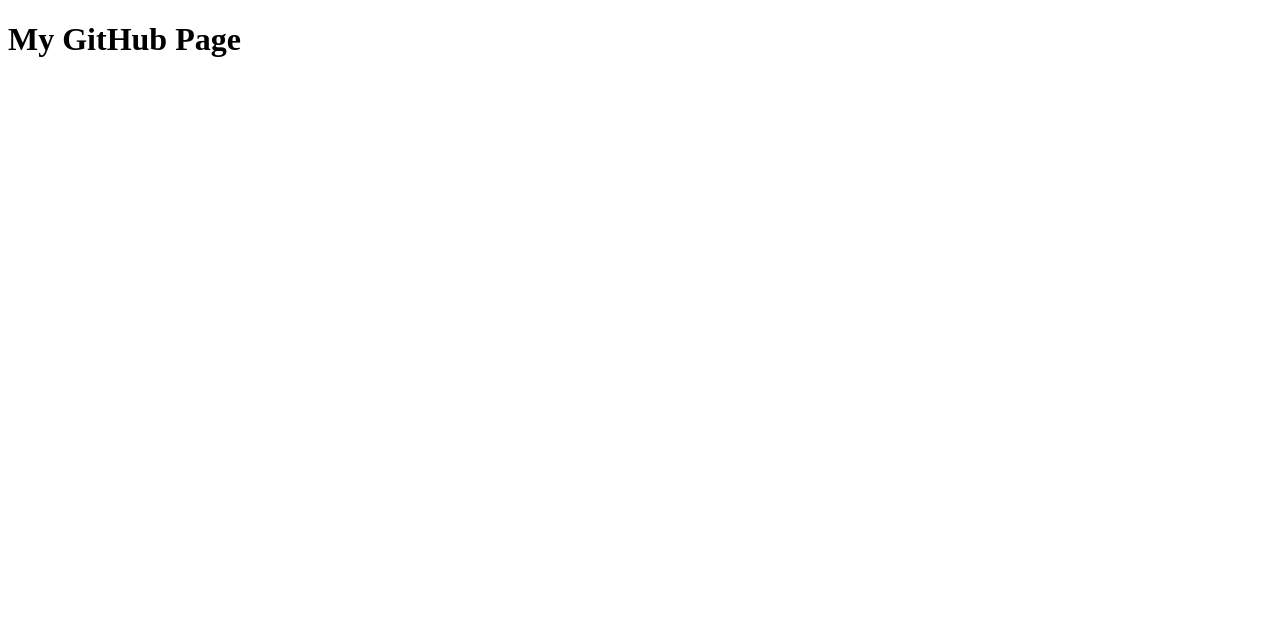
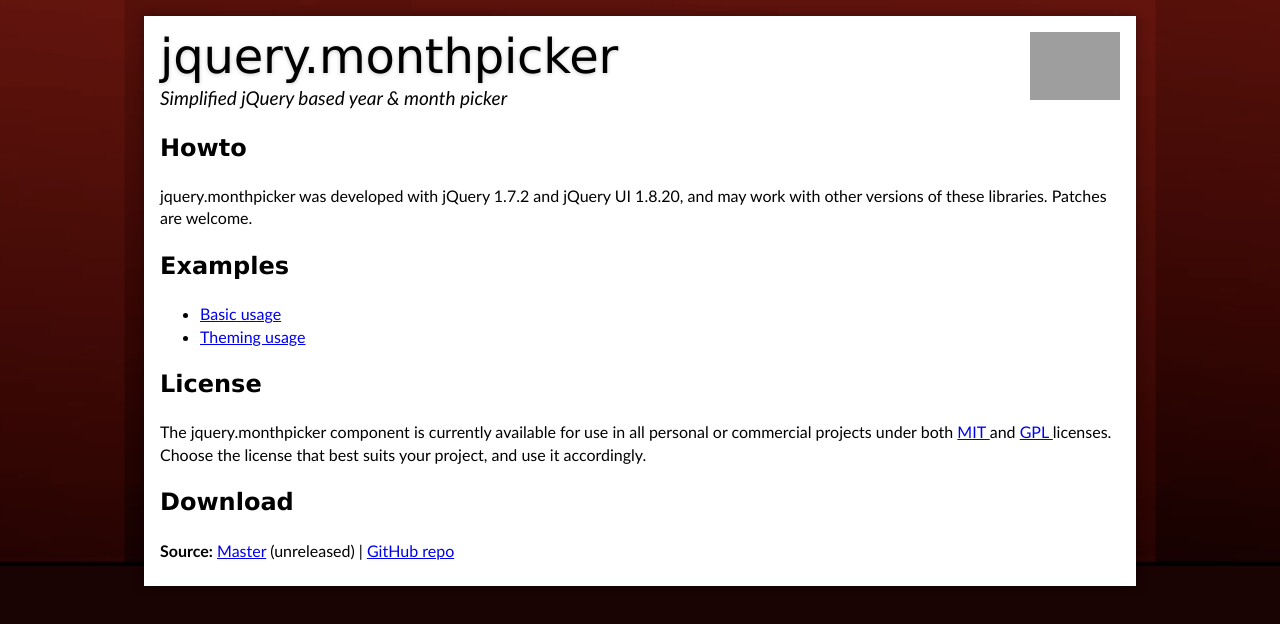
Before and after one commit to sogoltsov/jquery.monthpicker, a plain HTML site: page index.html in a window 1280 px wide. Drawn offline with Linux system fonts and the light colour scheme; grey boxes are pictures that could not be loaded.

Commit message:
pages in progress...

```diff
--- /dev/null
+++ b/css/pages.css
@@ -0,0 +1,70 @@
+* {
+    font-family: Calibri, "Trebuchet MS", "Helvetica Neue", Tahoma, sans-serif;
+}
+
+body {
+    background-image: url(../images/bg.jpg);
+    background-repeat: repeat-x;
+    background-attachment: fixed;
+    background-position-x: 50%;
+    background-position-y: 0%;
+    background-origin: initial;
+    background-clip: initial;
+    background-color: #1A0303;
+
+    /*background: #1A0303 url(../images/bg.jpg) repeat-x top center;*/
+    /*
+        background: #4d0e0e url(../images/bg.jpg) repeat-x top center;
+        background-image: url(../images/bg.jpg);
+        background-repeat-x: repeat;
+        background-repeat-y: no-repeat;
+        background-attachment: initial;
+        background-position-x: 50%;
+        background-position-y: 0%;
+        background-origin: initial;
+        background-clip: initial;
+        background-color: #4d0e0e;
+    */
+    margin-top: 1.0em;
+    color: black;
+    font-size: 100%;
+    line-height: 1.4;
+}
+
+#workspace {
+    position: relative;
+    margin: 0 auto;
+    max-width: 960px;
+    background: white;
+    padding: 1em;
+    -webkit-box-shadow: 0 0 10px rgba(0, 0, 0, .4);
+    -moz-box-shadow: 0 0 10px rgba(0, 0, 0, .4);
+    -o-box-shadow: 0 0 10px rgba(0, 0, 0, .4);
+    box-shadow: 0 0 10px rgba(0, 0, 0, .4);
+}
+
+.download {
+    float: right;
+}
+
+h1 {
+    font-size: 48px;
+    margin: 0;
+    line-height: 1;
+    font-weight: normal;
+    letter-spacing: -.2px;
+    text-shadow: 0 1px 4px rgba(0, 0, 0, .2);
+}
+h1, h2 {
+    font-family: Corbel, Verdana, Geneva, sans-serif;
+}
+
+.subtitle {
+    font-size: 19px;
+    margin: 5px 0 1em 0;
+    font-style: italic;
+}
+
+p, pre {
+    margin: 0 0 .5em;
+}
--- a/index.html
+++ b/index.html
@@ -2,10 +2,40 @@
 <html lang="en">
 <head>
     <meta charset="utf-8">
-    <title>jQuery Monthpicker - Default functionality</title>
+    <title>jquery.monthpicker - simple jQuery based year & month picker</title>
+    <link href="css/pages.css" rel="stylesheet">
 </head>
 <body>
-<h1>My GitHub Page</h1>
+<div id="workspace">
+    <div class="download">
+        <a href="http://github.com/sogoltsov/jquery.monthpicker/zipball/master"><img width="90" src="http://github.com/images/modules/download/zip.png"></a>
+    </div>
+    <h1>jquery.monthpicker</h1>
+    <div class="subtitle">Simplified jQuery based year & month picker</div>
+
+    <h2>Howto</h2>
+    <p>
+    jquery.monthpicker was developed with jQuery 1.7.2 and jQuery UI 1.8.20, and may work with other versions of these libraries. Patches are welcome.
+    </p>
+
+    <h2>Examples</h2>
+    <p>
+        <ul>
+            <li><a href="mp.master/demos/default.html">Basic usage</a></li>
+            <li><a href="mp.master/demos/theming.html">Theming usage</a></li>
+        </ul>
+    </p>
+
+    <h2>License</h2>
+    <p>The jquery.monthpicker component is currently available for use in all personal or commercial projects under both <a href="mp.master/LICENSE-MIT">MIT <span class="ui-icon ui-icon-newwin"></span></a> and <a href="mp.master/LICENSE-GPL">GPL <span class="ui-icon ui-icon-newwin"></span></a> licenses. Choose the license that best suits your project, and use it accordingly.</p>
+
+    <h2>Download</h2>
+    <p>
+        <strong>Source:</strong> <a href="http://github.com/sogoltsov/jquery.monthpicker/zipball/master">Master</a> (unreleased)
+        |
+        <a href="http://github.com/sogoltsov/jquery.monthpicker">GitHub repo</a>
+    </p>
+</div>
 
 </body>
 </html>
```
Also changed, not shown: images/bg.jpg (added).
